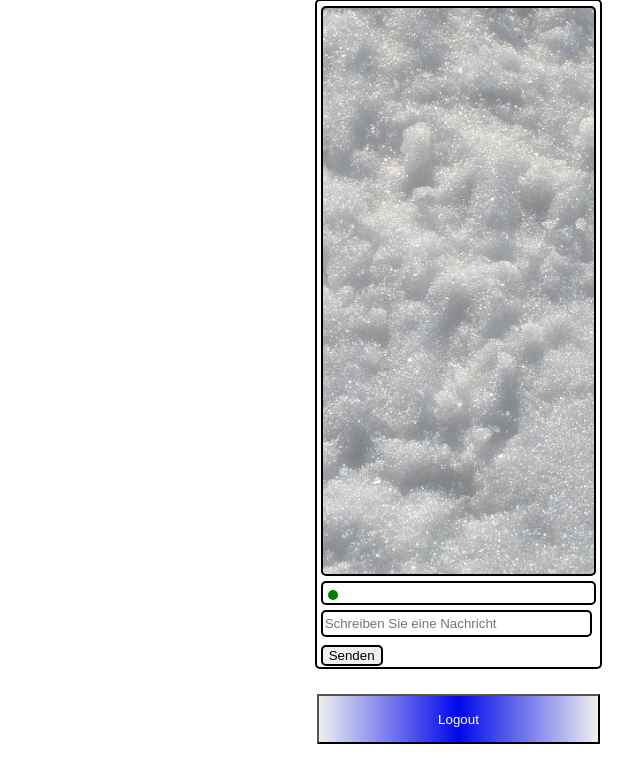
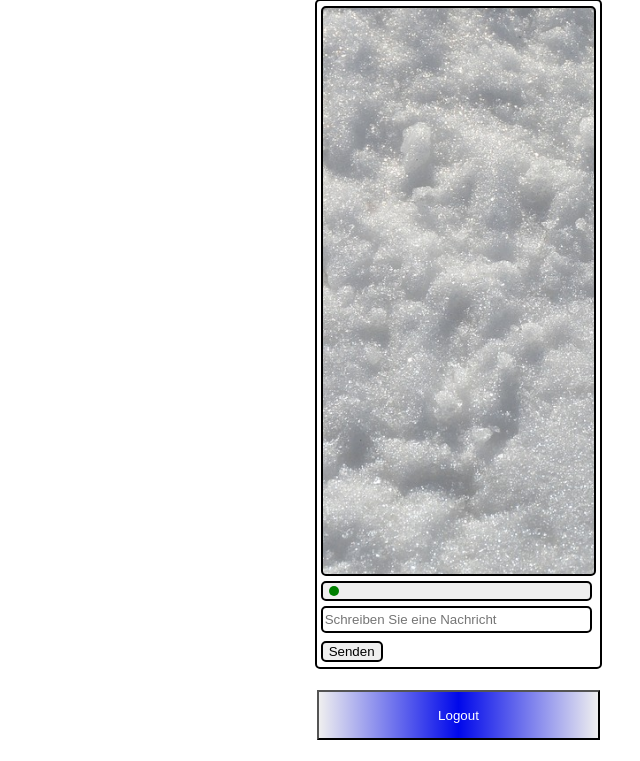
Before and after one commit to kosquiz/lernquiz, a PHP site: page / in a window 1280 px wide. Shown: the part 39-800 px from the top of the page, without its empty margins (640-1280 px from the left). Run offline with PHP 8.4, Linux system fonts and the light colour scheme; the visitor is signed in with stand-in values (Sample User, id 1); data that the repository does not hold is empty; some libraries are stand-ins or nearby versions.

Commit message:
Update Output and Style

```diff
--- a/Classes/Output.php
+++ b/Classes/Output.php
@@ -66,7 +66,7 @@ class Output{
 
 <div class="chatbox">
 	<div class="written" id="chatBox"></div>
-	<div class="online"><div class="onlinePoint"></div></div>
+	<button class="online" placeholder="Online Spieler"><div class="onlinePoint"></div><div class="onlinePlayer"></div></button>
 <input class="write" id="chatInput" placeholder="Schreiben Sie eine Nachricht">
 <button class="send" id="chatSubmit" type="button">Senden</button>
 <label><?php  ?></label>
--- a/Style.css
+++ b/Style.css
@@ -58,8 +58,7 @@ Gameboard
 .online{
   height: 3%;
   width: 96%;
-  margin-left: auto;
-  margin-right: auto;
+  margin-left: 3.66667px;
   border: 2px solid;
   border-radius: 5px;
   margin-top: 5px;
@@ -70,8 +69,13 @@ Gameboard
   height: 10px;
   width: 10px;
   background-color: green;
-  margin-top: 7px;
-  margin-left: 5px;
+}
+
+.onlinePlayer{
+  display: none;
+  border: 2px solid;
+  border-radius: 5px;
+  width: auto;
 }
 
 .send{
```
